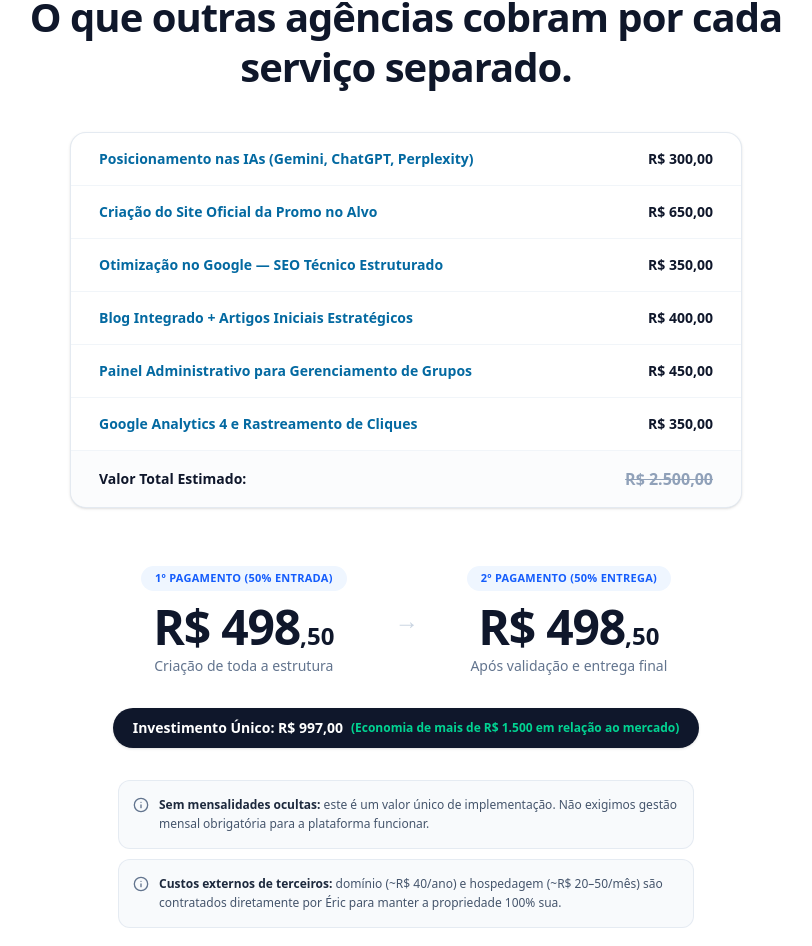
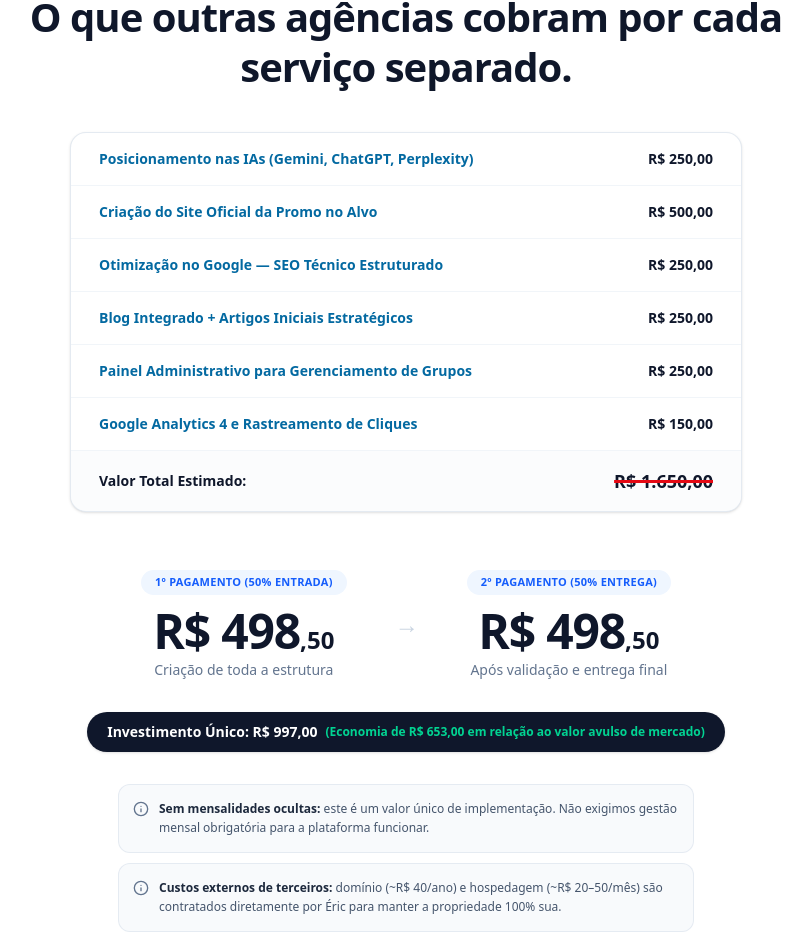
Before and after one commit to t0non/lpPropostaEric, a Next.js app: page / in a window 1280 px wide. Shown: the part 4568-5514 px from the top of the page, without its empty margins (234-1046 px from the left). Built offline with nearby package versions, Linux system fonts and the light colour scheme; a web font is replaced by a local one.

Commit message:
style: valor de mercado R$ 1.650,00 preto com risco vermelho na ancoragem

```diff
--- a/src/components/Pricing.tsx
+++ b/src/components/Pricing.tsx
@@ -10,15 +10,15 @@ export function Pricing() {
 
   // Market comparison items for Promo no Alvo deliverables
   const marketServices = [
-    { name: "Posicionamento nas IAs (Gemini, ChatGPT, Perplexity)", price: "R$ 300,00" },
-    { name: "Criação do Site Oficial da Promo no Alvo", price: "R$ 650,00" },
-    { name: "Otimização no Google — SEO Técnico Estruturado", price: "R$ 350,00" },
-    { name: "Blog Integrado + Artigos Iniciais Estratégicos", price: "R$ 400,00" },
-    { name: "Painel Administrativo para Gerenciamento de Grupos", price: "R$ 450,00" },
-    { name: "Google Analytics 4 e Rastreamento de Cliques", price: "R$ 350,00" },
+    { name: "Posicionamento nas IAs (Gemini, ChatGPT, Perplexity)", price: "R$ 250,00" },
+    { name: "Criação do Site Oficial da Promo no Alvo", price: "R$ 500,00" },
+    { name: "Otimização no Google — SEO Técnico Estruturado", price: "R$ 250,00" },
+    { name: "Blog Integrado + Artigos Iniciais Estratégicos", price: "R$ 250,00" },
+    { name: "Painel Administrativo para Gerenciamento de Grupos", price: "R$ 250,00" },
+    { name: "Google Analytics 4 e Rastreamento de Cliques", price: "R$ 150,00" },
   ];
 
-  const totalMarketPrice = "R$ 2.500,00";
+  const totalMarketPrice = "R$ 1.650,00";
 
   const hasWhatsappNumber = Boolean(
     proposal.agency.whatsappNumber &&
@@ -64,12 +64,12 @@ export function Pricing() {
             </div>
           ))}
 
-          {/* Table Total (crossed out) */}
+          {/* Table Total (crossed out with red line, black text) */}
           <div className="flex items-center justify-between px-5 sm:px-7 py-4 bg-slate-50/50">
             <span className="text-xs sm:text-sm font-black text-slate-900">
               Valor Total Estimado:
             </span>
-            <span className="text-sm sm:text-base font-bold text-slate-400 line-through">
+            <span className="text-base sm:text-lg font-black text-slate-900 line-through decoration-[#E50914] decoration-[2.5px]">
               {totalMarketPrice}
             </span>
           </div>
@@ -121,7 +121,7 @@ export function Pricing() {
             <div className="inline-flex flex-col sm:flex-row items-center gap-1 sm:gap-2 px-5 py-2.5 rounded-full bg-slate-900 text-white text-xs sm:text-sm font-bold shadow-sm">
               <span>Investimento Único: {formatCurrency(proposal.price)}</span>
               <span className="text-emerald-400 font-semibold text-xs">
-                (Economia de mais de R$ 1.500 em relação ao mercado)
+                (Economia de R$ 653,00 em relação ao valor avulso de mercado)
               </span>
             </div>
           </div>
```
